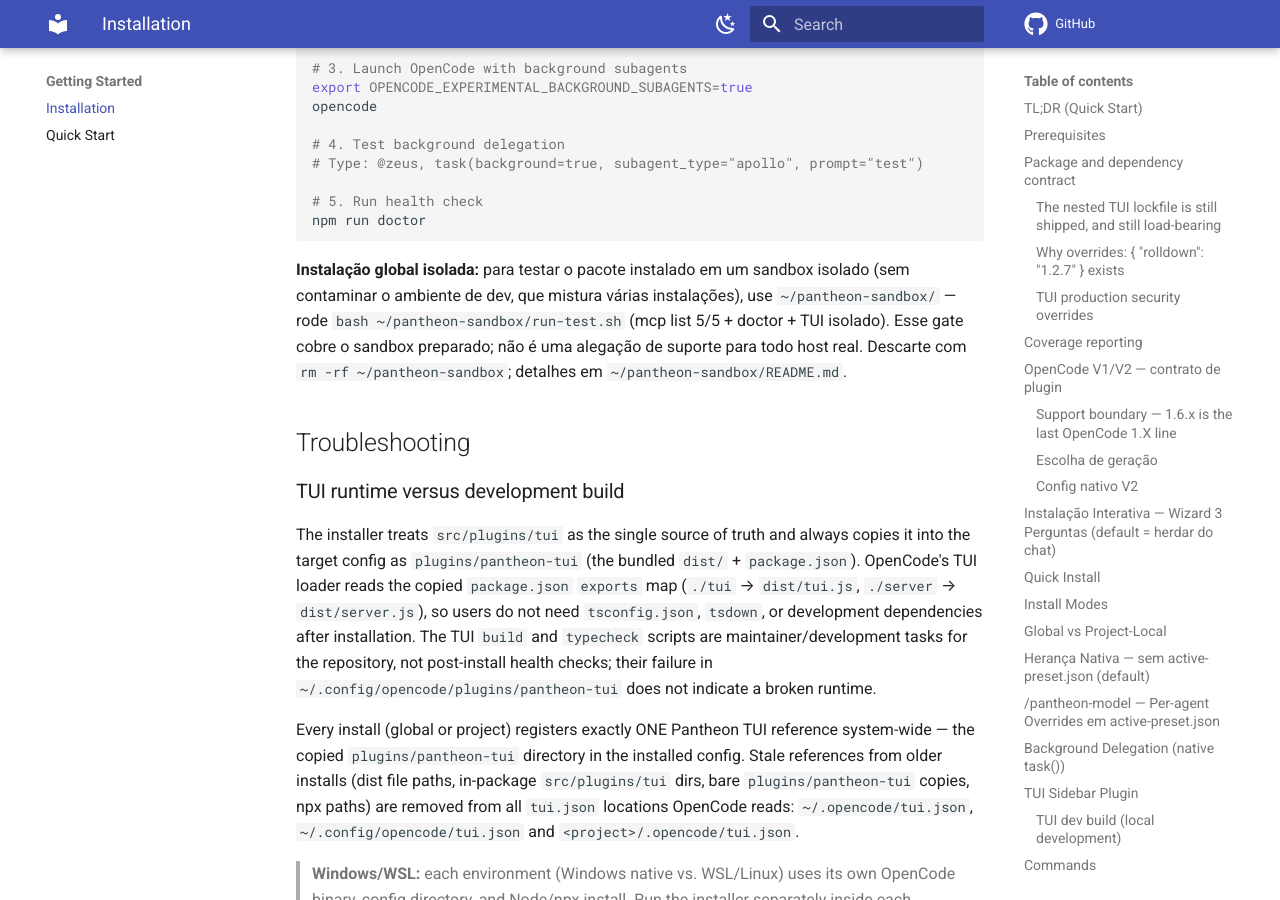
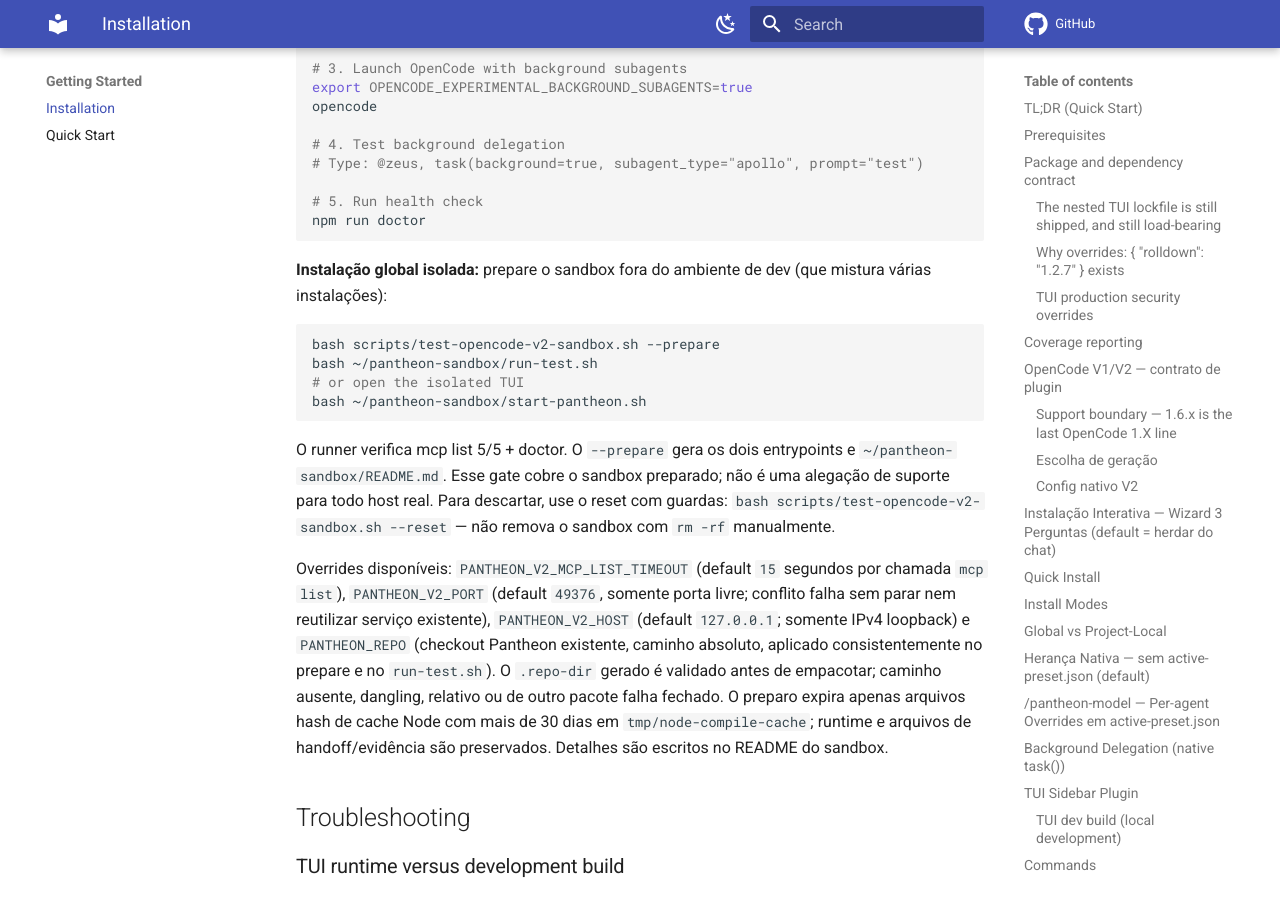
Before and after one commit to ils15/pantheon-opencode, an MkDocs documentation site: the page built from docs/INSTALLATION.md, in a window 1280 px wide and 900 px high, scrolled down 18697 px. Built offline with MkDocs 1.6.1 and Material for MkDocs 9.7.7, drawn with Linux system fonts in a browser that asks for light colours; comment, search, counter and statistics services are not loaded; the version menu is left out.

Commit message:
fix: harden stable sandbox and sync 1.6.0 metadata

````diff
--- a/docs/INSTALLATION.md
+++ b/docs/INSTALLATION.md
@@ -663,12 +663,33 @@
 npm run doctor
 ```
 
-**Instalação global isolada:** para testar o pacote instalado em um sandbox
-isolado (sem contaminar o ambiente de dev, que mistura várias instalações), use
-`~/pantheon-sandbox/` — rode `bash ~/pantheon-sandbox/run-test.sh` (mcp list 5/5
-+ doctor + TUI isolado). Esse gate cobre o sandbox preparado; não é uma alegação
-de suporte para todo host real. Descarte com `rm -rf ~/pantheon-sandbox`; detalhes
-em `~/pantheon-sandbox/README.md`.
+**Instalação global isolada:** prepare o sandbox fora do ambiente de dev (que
+mistura várias instalações):
+
+```bash
+bash scripts/test-opencode-v2-sandbox.sh --prepare
+bash ~/pantheon-sandbox/run-test.sh
+# or open the isolated TUI
+bash ~/pantheon-sandbox/start-pantheon.sh
+```
+
+O runner verifica mcp list 5/5 + doctor. O `--prepare` gera os dois entrypoints
+e `~/pantheon-sandbox/README.md`. Esse
+gate cobre o sandbox preparado; não é uma alegação de suporte para todo host
+real. Para descartar, use o reset com guardas:
+`bash scripts/test-opencode-v2-sandbox.sh --reset` — não remova o sandbox com
+`rm -rf` manualmente.
+
+Overrides disponíveis: `PANTHEON_V2_MCP_LIST_TIMEOUT` (default `15` segundos
+por chamada `mcp list`), `PANTHEON_V2_PORT` (default `49376`, somente porta
+livre; conflito falha sem parar nem reutilizar serviço existente),
+`PANTHEON_V2_HOST` (default `127.0.0.1`; somente IPv4 loopback) e
+`PANTHEON_REPO` (checkout Pantheon existente, caminho absoluto, aplicado
+consistentemente no prepare e no `run-test.sh`). O `.repo-dir` gerado é validado
+antes de empacotar; caminho ausente, dangling, relativo ou de outro pacote falha
+fechado. O preparo expira apenas arquivos hash de cache Node com mais de 30 dias
+em `tmp/node-compile-cache`; runtime e arquivos de handoff/evidência são
+preservados. Detalhes são escritos no README do sandbox.
 
 ## Troubleshooting
 
--- a/package.json
+++ b/package.json
@@ -1,6 +1,6 @@
 {
   "name": "pantheon-opencode",
-  "version": "1.6.0-beta.6",
+  "version": "1.6.0",
   "description": "Multi-agent orchestration for OpenCode — 14 specialized agents, TDD, Themis review gates.",
   "type": "module",
   "workspaces": [
--- a/plugin.json
+++ b/plugin.json
@@ -1,7 +1,7 @@
 {
   "name": "pantheon",
   "publisher": "ils15",
-  "version": "1.6.0-beta.6",
+  "version": "1.6.0",
   "displayName": "Pantheon",
   "description": "Conductor-Delegate orchestration platform with 14 specialized agents, 20 skills, and OpenCode support.",
   "agents": "./src/agents",
--- a/pyproject.toml
+++ b/pyproject.toml
@@ -4,7 +4,7 @@
 
 [project]
 name = "pantheon"
-version = "1.6.0-beta.6"
+version = "1.6.0"
 description = "Multi-agent orchestration framework"
 requires-python = ">=3.11"
 dependencies = []
````
Also changed, not shown: AGENTS.md (+3 -2 lines), CHANGELOG.md (+44 -0 lines), README.md (+37 -23 lines), README.pt-BR.md (+3 -2 lines), .zenodo.json, 7 other files.
